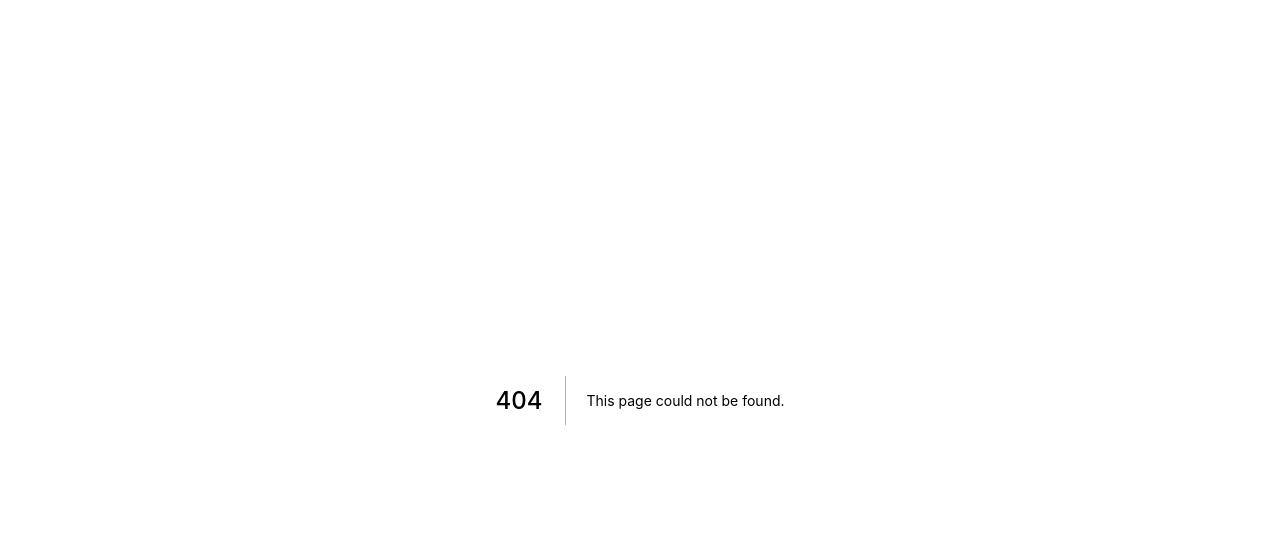
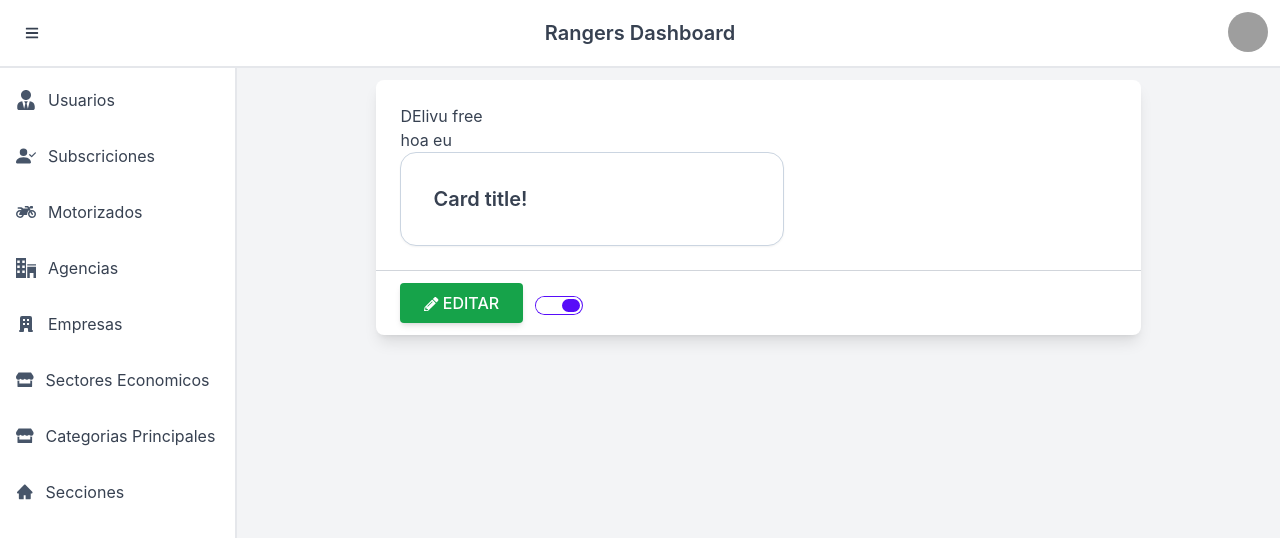
Before and after one commit to Frankmarc1/panelrangers, a Next.js app: page /secciones in a window 1280 px wide. Before the commit this address had no page. Shown: the top 538 px of the page. Built offline with nearby package versions, Linux system fonts and the light colour scheme; grey boxes are pictures that could not be loaded.

Commit message:
agregar listado de secciones y sectores economicos

```diff
--- /dev/null
+++ b/src/pages/secciones/index.tsx
@@ -0,0 +1,43 @@
+import { FaPencilAlt } from "react-icons/fa";
+import { Dashboard } from "../../layout/Dashboard/Dashboard";
+const Secciones = () => {
+    return (
+        <Dashboard>
+            <div className="flex justify-center">
+                <div className="block rounded-lg shadow-lg bg-white  w-3/4 text-center">
+                    <div className="p-6 flex flex-start">
+                        <div className="block">
+                            <h3 className="flex flex-start">DElivu free</h3>
+                            <p className="flex flex-start">hoa eu</p>
+
+                            <div className="card w-96 bg-base-100 shadow-sm border border-slate-300">
+                                <div className="card-body">
+                                    <h2 className="card-title">Card title!</h2>
+
+                                </div>
+                            </div>
+                        </div>
+
+                    </div>
+                    <div className="py-3 px-6 border-t border-gray-300 text-gray-600">
+                        <div className="flex">
+                            <button
+                                type="button"
+                                className="inline-block px-6 py-2.5 bg-green-600 text-white font-medium text-xs leading-tight uppercase rounded shadow-md hover:bg-slate-500 hover:shadow-lg focus:bg-blue-700 focus:shadow-lg focus:outline-none focus:ring-0 active:bg-blue-800 active:shadow-lg transition duration-150 ease-in-out mr-3">
+                                <div className="flex">
+                                    <p className="mr-1 text-[0.9rem] mt-1"><FaPencilAlt /></p>
+                                    <p className="font-medium text-[1rem]">Editar</p>
+                                </div>
+                            </button>
+                            <div className="form-control flex justify-end">
+                                <input type="checkbox" className="toggle toggle-primary h-[1.2rem] flex mb-2" checked />
+                            </div>
+                        </div>
+                    </div>
+                </div>
+            </div>
+        </Dashboard>
+
+    );
+}
+export default Secciones;
--- /dev/null
+++ b/src/pages/sectores-economicos/index.tsx
@@ -0,0 +1,75 @@
+import { Dashboard } from "../../layout/Dashboard/Dashboard";
+import { FaSave, FaPencilAlt } from "react-icons/fa";
+import { useEffect, useState } from "react";
+import { collection, DocumentData, onSnapshot, query } from "firebase/firestore";
+import { db_client } from "../../firebase/client";
+
+import style from '../../../styles/index.module.css'
+
+const EconomicSector = () => {
+    const [data, setData] = useState<DocumentData[]>([]);
+    const [loading, setLoading] = useState<boolean>(true);
+
+    useEffect(() => {
+        const onSubscribe = onSnapshot(
+            query(collection(db_client, 'sector_economicos/')),
+            (snap: { empty: any; docs: any[]; }) => {
+                if (!snap.empty) {
+                    setData(snap.docs.map((doc) => doc.data()));
+                }
+                setLoading(false);
+            }
+        );
+        onSubscribe;
+
+    }, []);
+
+    return (
+        <Dashboard>
+            <div className="flex justify-center">
+                <div className="block rounded-lg shadow-lg bg-white w-3/4 text-center">
+                    <div className="py-3 px-6 border-b border-gray-300 flex">
+                        <div className='mb-5 w-full mr-3'>
+                            <input
+                                type='text'
+                                name="seacrh"
+                                className='w-full  rounded-lg border border-slate-400 px-2 py-1 hover:border-blue-500 focus:outline-none focus:ring focus:ring-blue-500/40 active:ring active:ring-blue-500/40'
+                                placeholder="Name... !"
+                            />
+                        </div>
+                        <button className='btn btn-primary btn-sm'>
+                            <FaSave />
+                        </button>
+                    </div>
+                    <div className={`overflow-auto h-auto max-h-[29.3rem] ${style.scroll}`}>
+                        {
+                            data.map((x) => (
+                                <div className="p-6 grid grid-cols-2 gap-5">
+
+                                    <div className=" grid grid-cols-1">
+                                        <p className="flex justify-start">
+                                            {x.name}
+                                        </p>
+                                    </div>
+                                    <div className="grid grid-cols-1 col-end-11 ">
+                                        <div className="flex">
+                                            <button className="flex justify-end mr-3 text-primary text-xl">
+                                                <FaPencilAlt />
+                                            </button>
+                                            <div className="form-control flex justify-end">
+                                                <input type="checkbox" className="toggle toggle-accent h-[1.2rem]" checked />
+                                            </div>
+
+                                        </div>
+                                    </div>
+
+                                </div>
+                            ))
+                        }
+                    </div>
+                </div>
+            </div>
+        </Dashboard>
+    );
+}
+export default EconomicSector;
```
